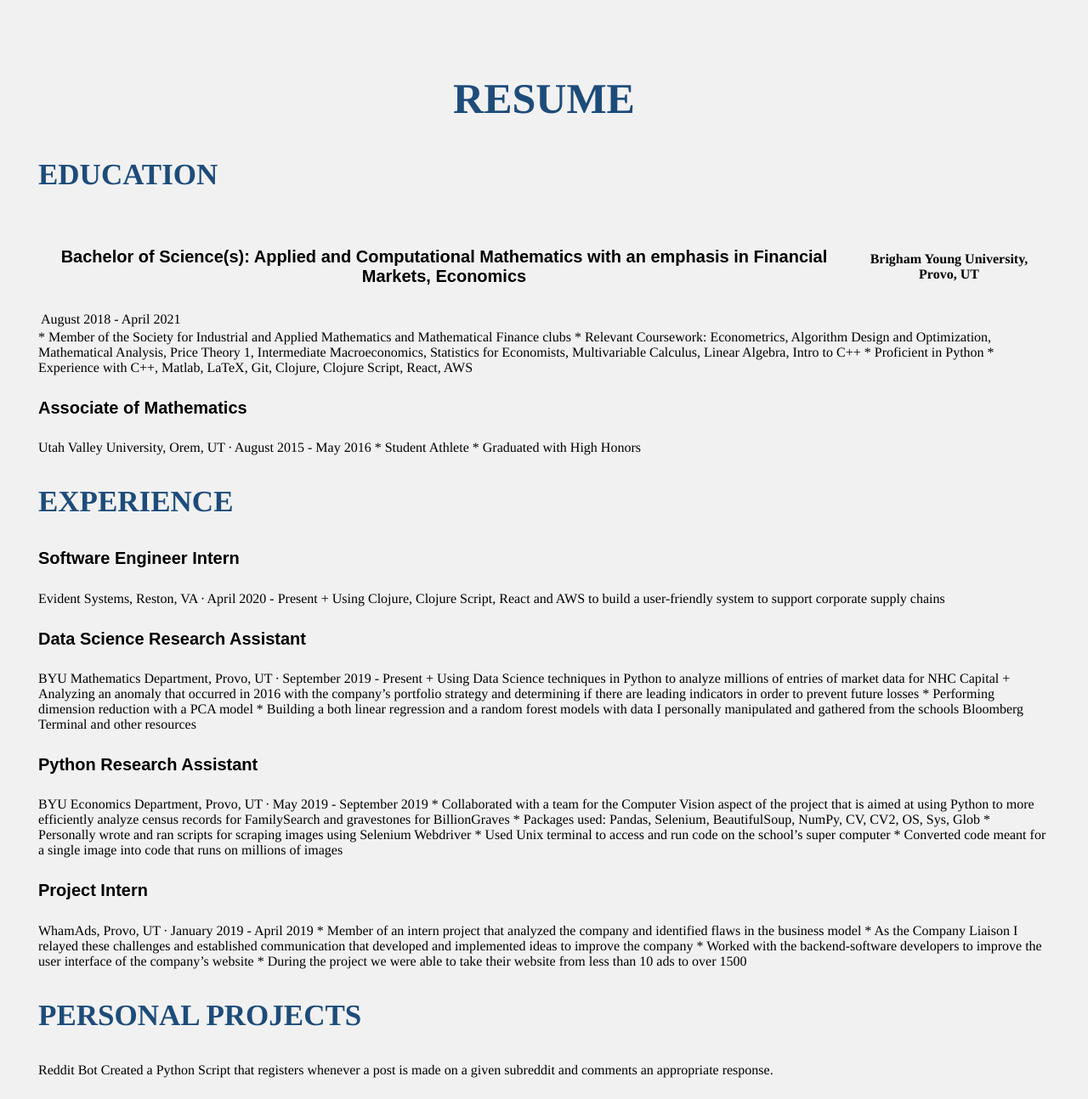
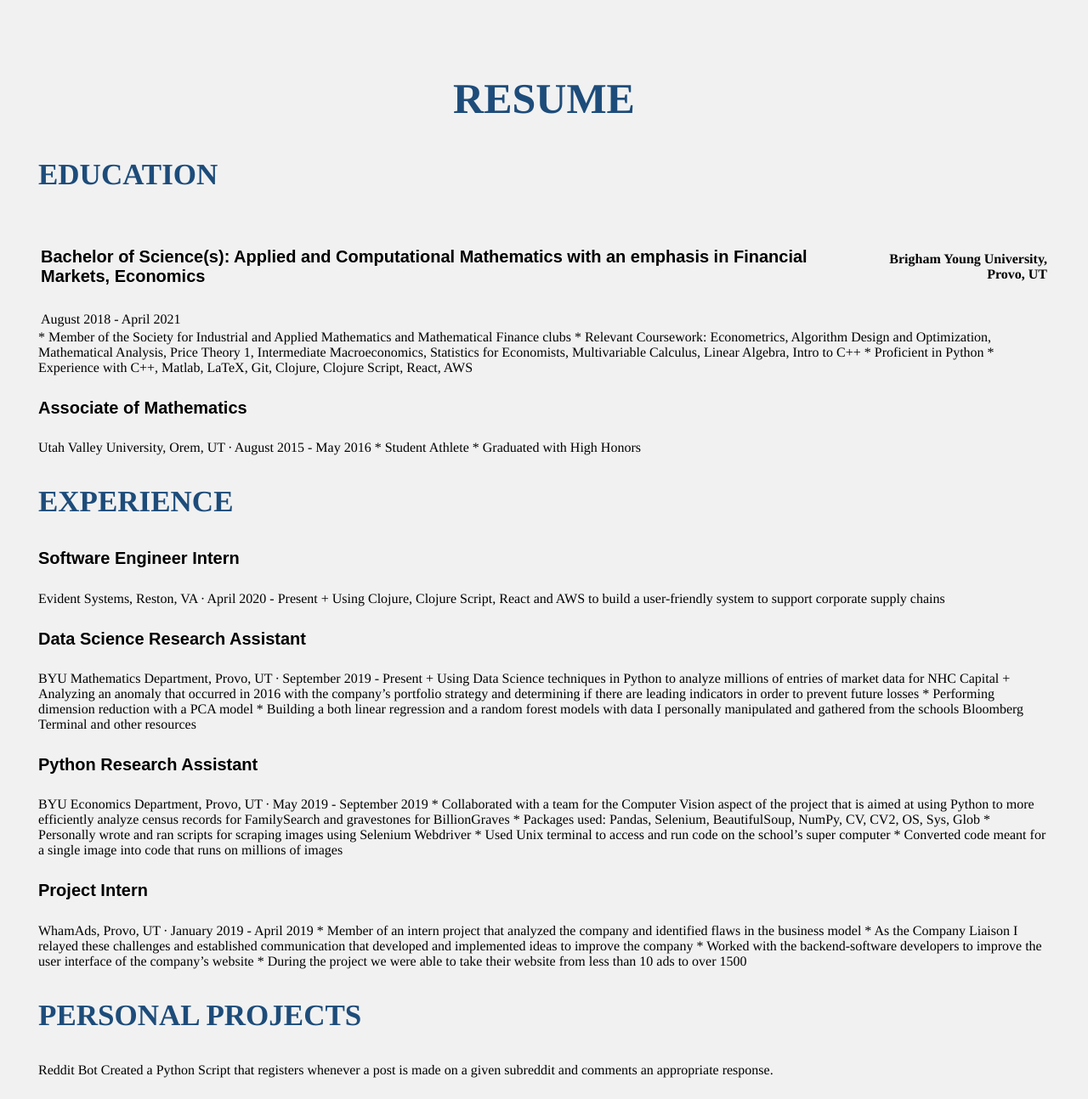
Before and after one commit to layniecalderwood/coryrhunter.com, a Jekyll site: the page built from index.md, in a window 1280 px wide. Shown: the part 700-1994 px from the top of the page at 85% size. Built offline with Jekyll 4.4.1, drawn with Linux system fonts in a browser that asks for light colours; our own code applies the rules of GitHub Pages for plain Markdown files; grey boxes are pictures that could not be loaded.

Commit message:
we are getting somewhere!

```diff
--- a/_layouts/default.html
+++ b/_layouts/default.html
@@ -37,6 +37,14 @@ h4 {
   font-family: 'Montserrat', Arial, sans-serif;
   font-size: 20px;
   color: black;
+}
+
+th h4 {
+  text-align: left;
+}
+
+th {
+  text-align: right;
 }
 
 div {
```
